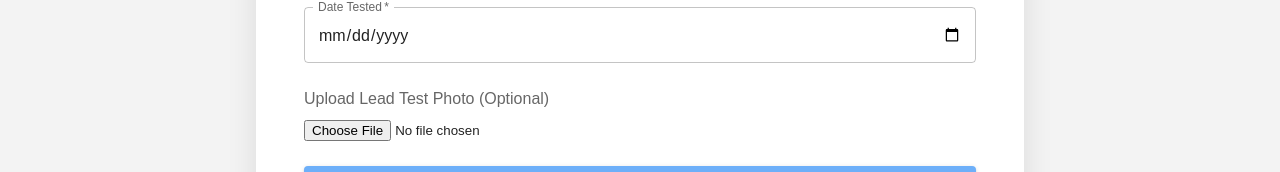
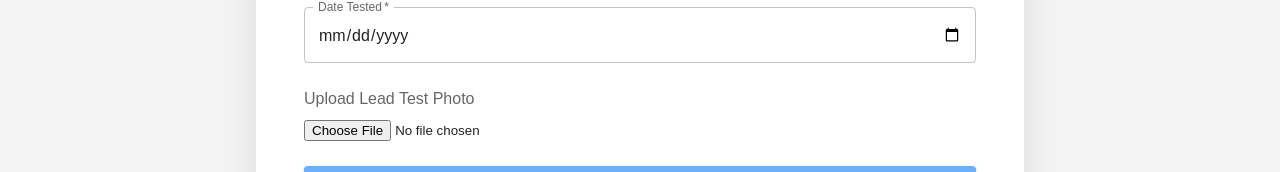
Before and after one commit to IggyLikesToCode/HealthTechInitiative2024-2025, a React (Create React App) app in the folder hti24-25/: page /report in a window 1280 px wide. Shown: the part 409-581 px from the top of the page. Built offline with nearby package versions, Linux system fonts and the light colour scheme; the HTML template or start-up script is replaced by a standard one.

Commit message:
basic styling changes

```diff
--- a/hti24-25/public/index.html
+++ b/hti24-25/public/index.html
@@ -2,7 +2,7 @@
 <html lang="en">
   <head>
     <meta charset="utf-8" />
-    <link rel="icon" href="%PUBLIC_URL%/favicon.ico" />
+    <link rel="icon" href="%PUBLIC_URL%/assets/faviconwater.png" />
     <meta name="viewport" content="width=device-width, initial-scale=1" />
     <meta name="theme-color" content="#000000" />
     <meta
@@ -24,7 +24,7 @@
       work correctly both with client-side routing and a non-root public URL.
       Learn how to configure a non-root public URL by running `npm run build`.
     -->
-    <title>React App</title>
+    <title>Lead Watch</title>
   </head>
   <body>
     <noscript>You need to enable JavaScript to run this app.</noscript>
--- a/hti24-25/src/tabs/Report.jsx
+++ b/hti24-25/src/tabs/Report.jsx
@@ -138,7 +138,7 @@ const Report = () => {
 
               <Box>
                 <InputLabel sx={{ mb: 1 }}>
-                  Upload Lead Test Photo (Optional)
+                  Upload Lead Test Photo
                 </InputLabel>
                 <input
                     type="file"
```
Also changed, not shown: hti24-25/public/assets/faviconwater.png (added), 1 other file (tests, documents, lock files or other folders).
